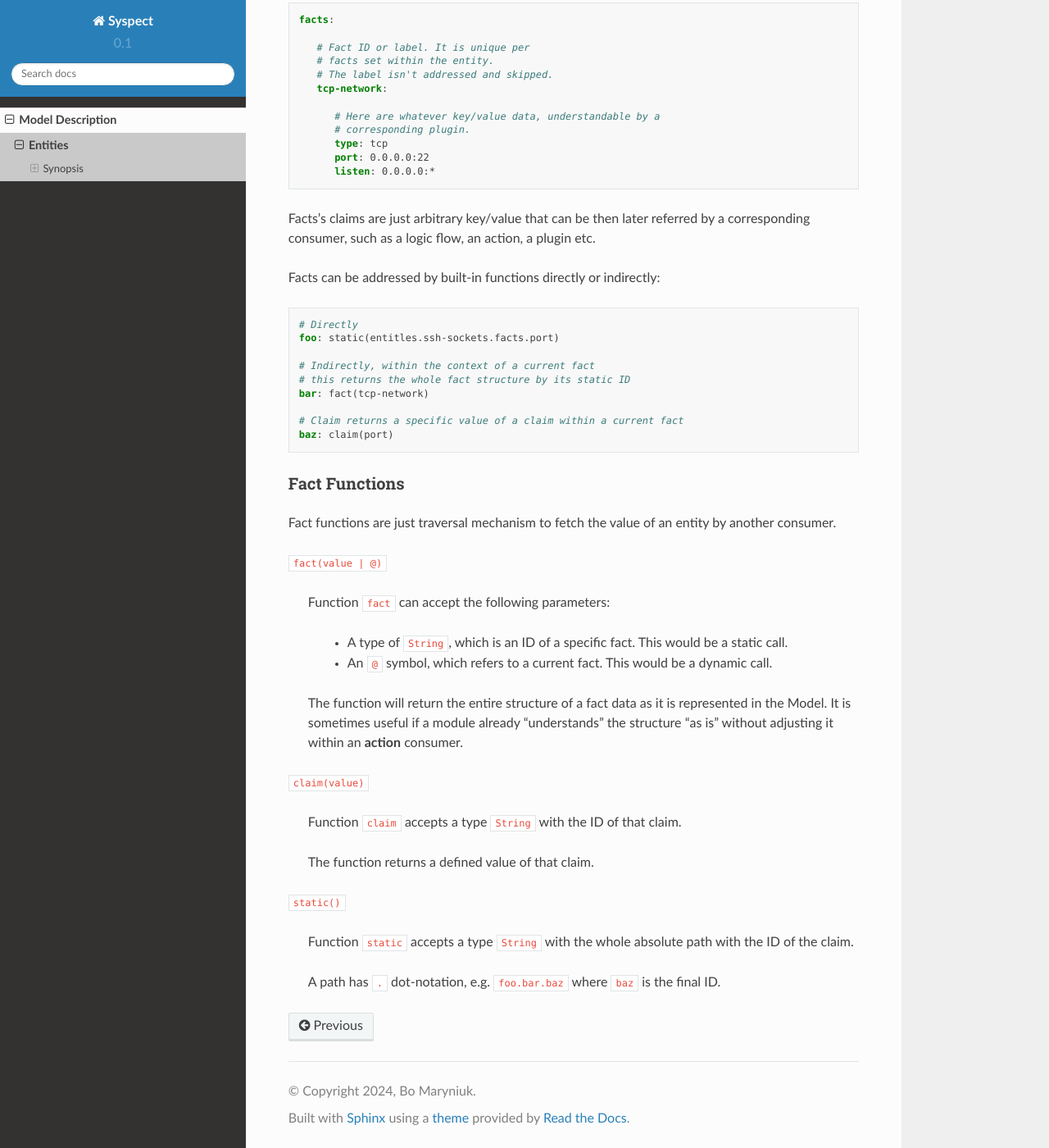
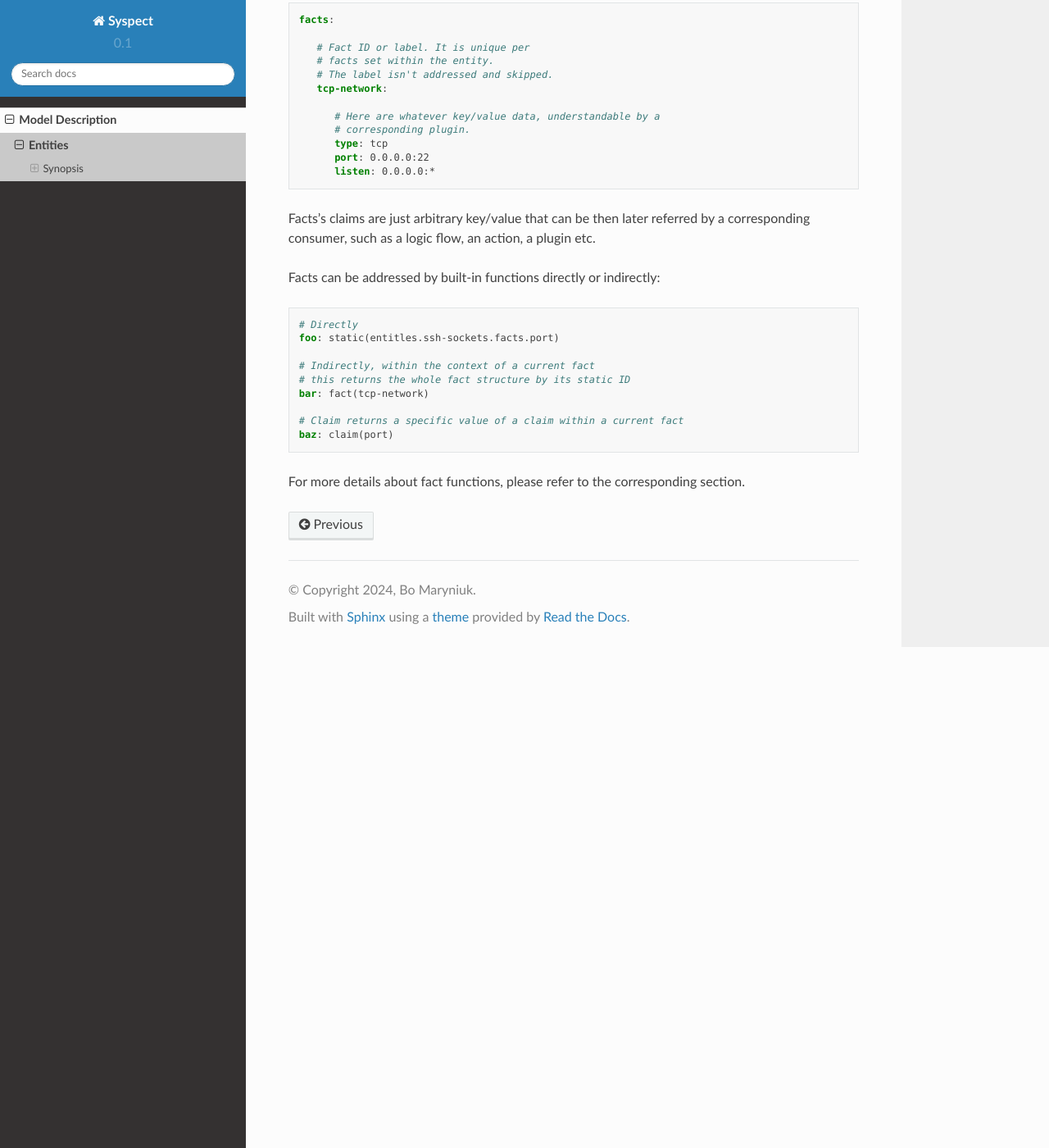
Before and after one commit to tinythings/sysinspect, a Sphinx documentation site: the page built from docs/modeldescr/entities.rst, in a window 1280 px wide and 1400 px high, scrolled down 2318 px. Shown: the whole window at 82% size. Built offline with Sphinx 7.4.7 and the Read the Docs theme 2.0.0, drawn with Linux system fonts in a browser that asks for light colours.

Commit message:
Remove functions section from the entities documentation

```diff
--- a/docs/modeldescr/entities.rst
+++ b/docs/modeldescr/entities.rst
@@ -141,31 +141,4 @@ Facts can be addressed by built-in functions directly or indirectly:
    # Claim returns a specific value of a claim within a current fact
    baz: claim(port)
 
-Fact Functions
-^^^^^^^^^^^^^^
-
-Fact functions are just traversal mechanism to fetch the value of an entity by another consumer.
-
-``fact(value | @)``
-
-  Function ``fact`` can accept the following parameters:
-
-    - A type of ``String``, which is an ID of a specific fact. This would be a static call.
-    - An ``@`` symbol, which refers to a current fact. This would be a dynamic call.
-
-  The function will return the entire structure of a fact data as it is represented in the Model.
-  It is sometimes useful if a module already "understands" the structure "as is" without adjusting it
-  within an **action** consumer.
-
-
-``claim(value)``
-
-  Function ``claim`` accepts a type ``String`` with the ID of that claim.
-
-  The function returns a defined value of that claim.
-
-``static()``
-
-  Function ``static`` accepts a type ``String`` with the whole absolute path with the ID of the claim.
-
-  A path has ``.`` dot-notation, e.g. ``foo.bar.baz`` where ``baz`` is the final ID.
+For more details about fact functions, please refer to the corresponding section.
```
